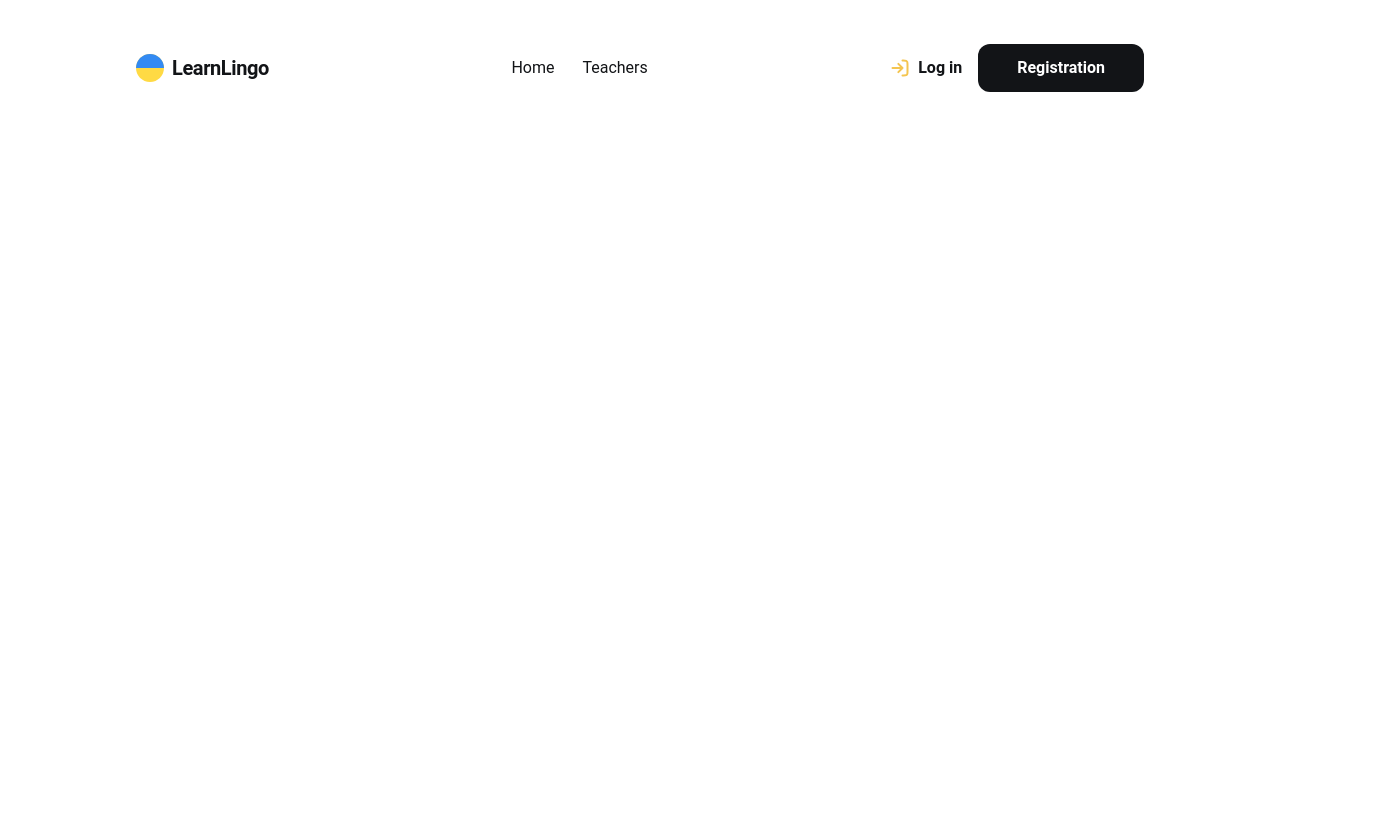
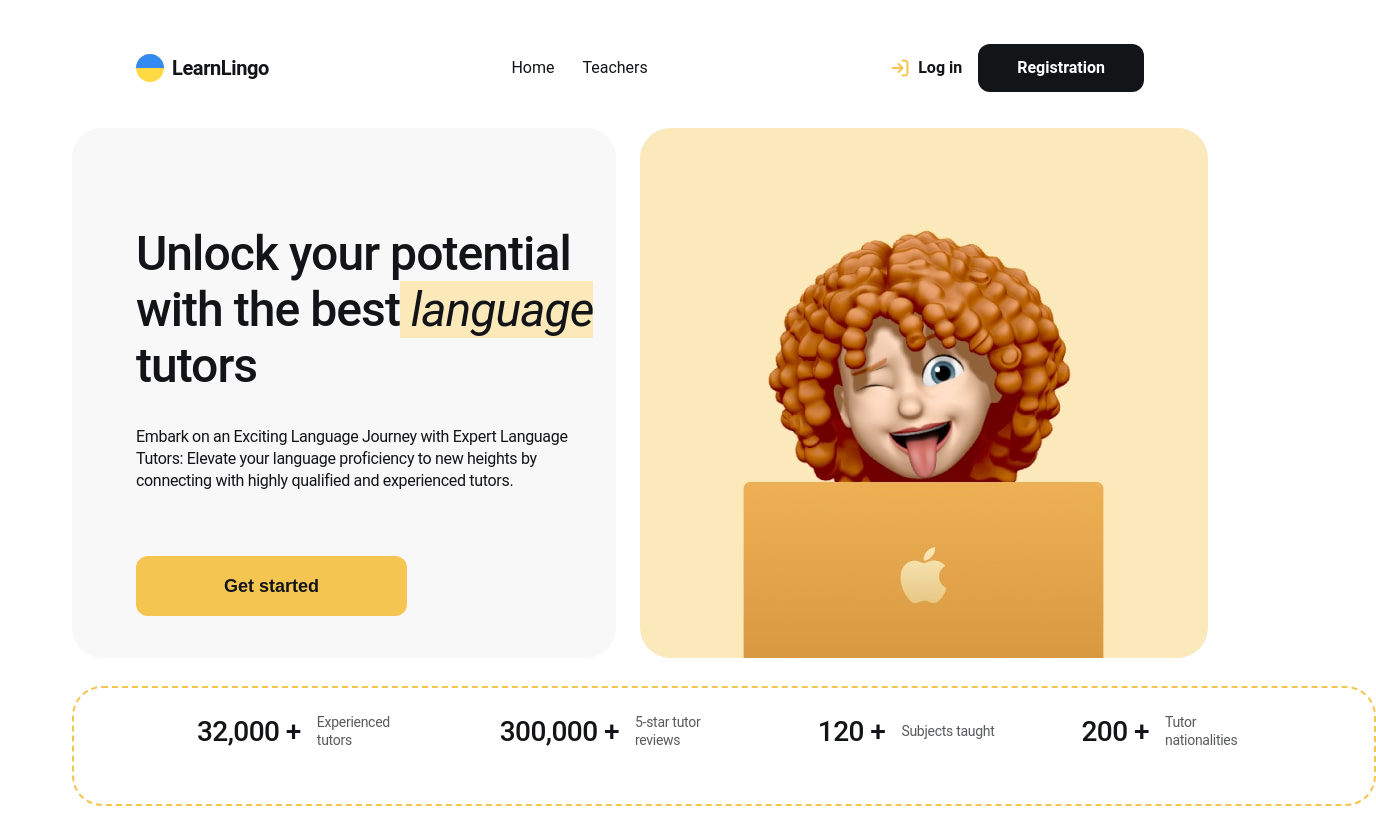
Before and after one commit to Bystryi21/learnLingo, a React (Vite) app: page / in a window 1280 px wide. Shown: the whole page, 1376 px wide, since content can reach past the window. Built offline with nearby package versions, Linux system fonts and the light colour scheme.

Commit message:
added component About

```diff
--- a/src/App.jsx
+++ b/src/App.jsx
@@ -1,10 +1,10 @@
-import AppBar from "./components/AppBar/AppBar";
 import "./App.css";
+import HomePage from "./pages/HomePage/HomePage";
 
 function App() {
   return (
     <>
-      <AppBar />
+      <HomePage />
     </>
   );
 }
--- /dev/null
+++ b/src/components/AboutUs/AboutUs.jsx
@@ -0,0 +1,53 @@
+import css from "./AboutUs.module.css";
+
+export default function AboutUs() {
+  return (
+    <>
+      <div className={css.container}>
+        <div className={css.firstWrapper}>
+          <h1 className={css.title}>
+            Unlock your potential with the best
+            <span className={css.span}> language</span> tutors
+          </h1>
+          <p className={css.text}>
+            Embark on an Exciting Language Journey with Expert Language Tutors:
+            Elevate your language proficiency to new heights by connecting with
+            highly qualified and experienced tutors.
+          </p>
+          <div className={css.btnWrapper}>
+            <button type="button" className={css.btn}>
+              Get started
+            </button>
+          </div>
+        </div>
+        <div>
+          <img
+            src="../../../womenWithLaptop-min.jpg"
+            alt="women with laptop"
+            className={css.img}
+          />
+        </div>
+      </div>
+      <div className={css.secondWrapper}>
+        <ul className={css.list}>
+          <li className={css.listItem}>
+            <p className={css.textAbout}>32,000 +</p>
+            <p className={css.spanText}> Experienced tutors</p>
+          </li>
+          <li className={css.listItem}>
+            <p className={css.textAbout}>300,000 +</p>
+            <p className={css.spanText}> 5-star tutor reviews</p>
+          </li>
+          <li className={css.listItem}>
+            <p className={css.textAbout}>120 +</p>
+            <p className={css.spanText}> Subjects taught</p>
+          </li>
+          <li className={css.listItem}>
+            <p className={css.textAbout}>200 +</p>
+            <p className={css.spanText}> Tutor nationalities</p>
+          </li>
+        </ul>
+      </div>
+    </>
+  );
+}
--- /dev/null
+++ b/src/components/AboutUs/AboutUs.module.css
@@ -0,0 +1,109 @@
+.container {
+  display: flex;
+  padding-left: 64px;
+  padding-right: 64px;
+  padding-bottom: 24px;
+  gap: 24px;
+}
+
+.firstWrapper {
+  border-radius: 30px;
+  width: 720px;
+  height: 530px;
+  background: #f8f8f8;
+}
+
+.title {
+  font-weight: 500;
+  font-size: 48px;
+  line-height: 1.16667;
+  letter-spacing: -0.02em;
+  color: #121417;
+  max-width: 548px;
+  padding-top: 98px;
+  padding-left: 64px;
+  padding-bottom: 32px;
+  margin: 0;
+}
+
+.span {
+  font-style: italic;
+  font-weight: 400;
+  background-color: #fbe9ba;
+}
+
+.text {
+  font-weight: 400;
+  font-size: 16px;
+  line-height: 1.375;
+  letter-spacing: -0.02em;
+  color: #121417;
+  max-width: 471px;
+  margin: 0;
+  padding-left: 64px;
+  padding-bottom: 64px;
+}
+
+.btn {
+  background: #f4c550;
+  font-weight: 700;
+  font-size: 18px;
+  line-height: 1.55556;
+  color: #121417;
+  border-radius: 12px;
+  padding: 16px 88px;
+  border: none;
+  /* width: 267px;
+  height: 60px; */
+}
+
+.btnWrapper {
+  padding-left: 64px;
+}
+
+.img {
+  border-radius: 30px;
+  width: 568px;
+  height: 530px;
+}
+
+.secondWrapper {
+  border: 2px dashed #f4c550;
+  border-radius: 30px;
+  width: 1300px;
+  height: 116px;
+  margin-left: 64px;
+}
+
+.list {
+  list-style: none;
+  padding-left: 123px;
+  display: flex;
+  justify-content: space-between;
+  margin: 0;
+  max-width: 1064px;
+}
+
+.listItem {
+  display: flex;
+}
+
+.textAbout {
+  font-weight: 500;
+  font-size: 28px;
+  line-height: 1.14286;
+  letter-spacing: -0.02em;
+  color: #121417;
+}
+
+.spanText {
+  font-weight: 400;
+  font-size: 14px;
+  line-height: 1.28571;
+  letter-spacing: -0.02em;
+  color: rgba(18, 20, 23, 0.7);
+  display: flex;
+  max-width: 96px;
+  padding-left: 16px;
+  align-items: center;
+}
--- a/src/components/AppBar/AppBar.module.css
+++ b/src/components/AppBar/AppBar.module.css
@@ -12,7 +12,7 @@
 }
 
 .title {
-  font-weight: 700;
+  font-weight: 600;
   font-size: 20px;
   line-height: 1.2;
   letter-spacing: -0.02em;
--- /dev/null
+++ b/src/pages/HomePage/HomePage.jsx
@@ -0,0 +1,11 @@
+import AboutUs from "../../components/AboutUs/AboutUs";
+import AppBar from "../../components/AppBar/AppBar";
+
+export default function HomePage() {
+  return (
+    <>
+      <AppBar />
+      <AboutUs />
+    </>
+  );
+}
```
Also changed, not shown: src/pages/HomePage/HomePage.module.css (added), womenWithLaptop-min.jpg (added).
